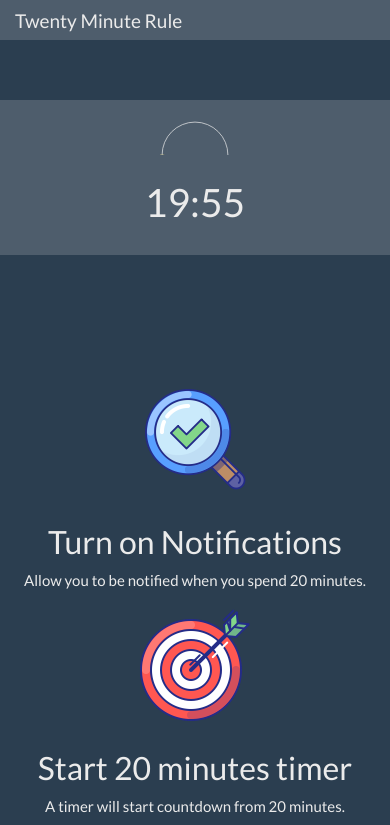
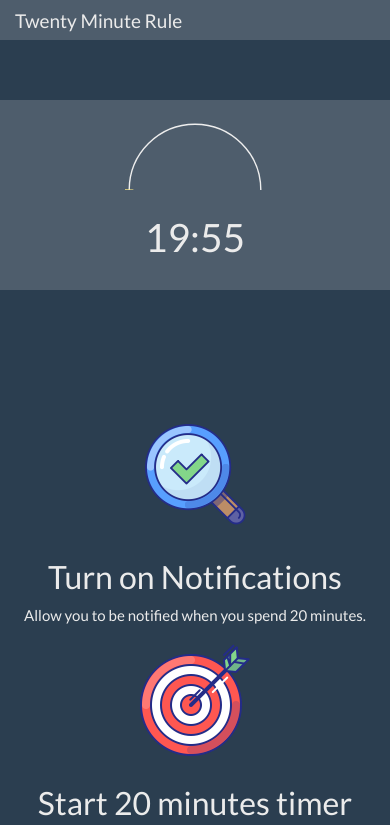
Before and after one commit to rjcarneiro/rjcarneiro.github.io, a plain HTML site: page docs/twentyminuterule/index.html in a window 390 px wide. Shown: the top 825 px of the page. Drawn offline with Linux system fonts and the light colour scheme.

Commit message:
set media query for loading

```diff
--- a/docs/twentyminuterule/css/main.css
+++ b/docs/twentyminuterule/css/main.css
@@ -1,11 +1,3 @@
-/*
-Custom CSS for...
-'Modern Business' HTML Theme by Start Bootstrap
-
-All Start Bootstrap themes are licensed under Apache 2.0.
-For more info and more free Bootstrap 3 HTML themes, visit http://startbootstrap.com!
-*/
-
 /* Global Styles */
 
 html, body {
@@ -127,6 +119,11 @@ footer {
     margin: 50px 0;
 }
 
+#loaderContainer{
+    width: 20%;
+    margin: 0 auto;
+}
+
 /* Responsive Styles */
 @media (max-width: 767px) {
 
@@ -134,10 +131,8 @@ footer {
         height: 70%;
         /* increases the carousel height so it looks good on phones */
     }
+
+    #loaderContainer{
+        width: 40%;
+    }
 }
-
-#loaderContainer
-{
-    width: 20%;
-    margin: 0 auto;
-}
```
